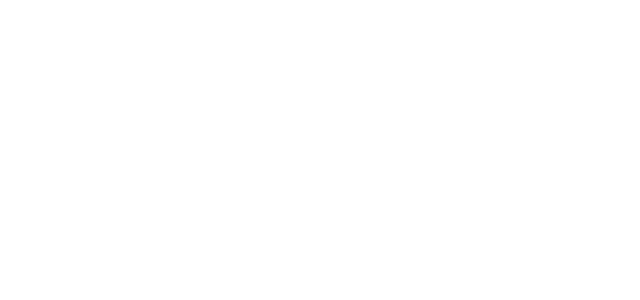
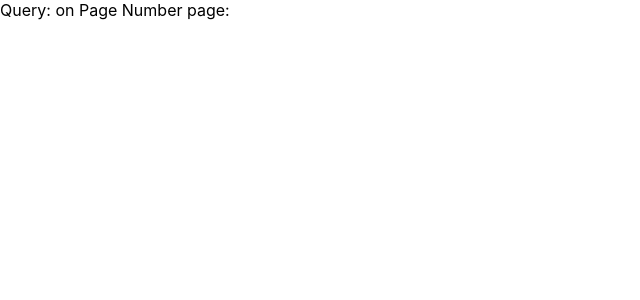
Before and after one commit to Namnika/react-spa-route, a React (Create React App) app: page /search in a window 1280 px wide. Before the commit this address had no page. Shown: the top 300 px of the page, without its empty margins (0-640 px from the left). Built offline with nearby package versions, Linux system fonts and the light colour scheme.

Commit message:
Create search page to test query params

```diff
--- a/src/App.js
+++ b/src/App.js
@@ -2,6 +2,7 @@
 import Home from './pages/Home';
 import About from './pages/About';
 import UserProfile from './pages/UserProfile';
+import SearchPage from './pages/SearchPage';
 import './App.css';
 
 
@@ -13,6 +14,7 @@
         <Route path='/about' element={<About />}/>
         {/* sending id to the UserProfile component */}
         <Route path='/user/:id' element ={<UserProfile />}/>
+        <Route path='/search' element={<SearchPage />}/>
       </Routes>
     </Router>
   );
--- a/src/pages/SearchPage.js
+++ b/src/pages/SearchPage.js
@@ -1,7 +1,16 @@
 import React from "react";
-import { useParams, useSearchParams } from "react-router-dom";
+import { useSearchParams } from "react-router-dom";
 
 function SearchPage (){
     const [searchParams] = useSearchParams()
-    const query = searchParams.get
+    const query = searchParams.get("query")
+    const page = searchParams.get("page")
+
+    return(
+        <div>
+            Query: {query} on Page Number page: {page}
+        </div>
+    )
 }
+
+export default SearchPage
```
